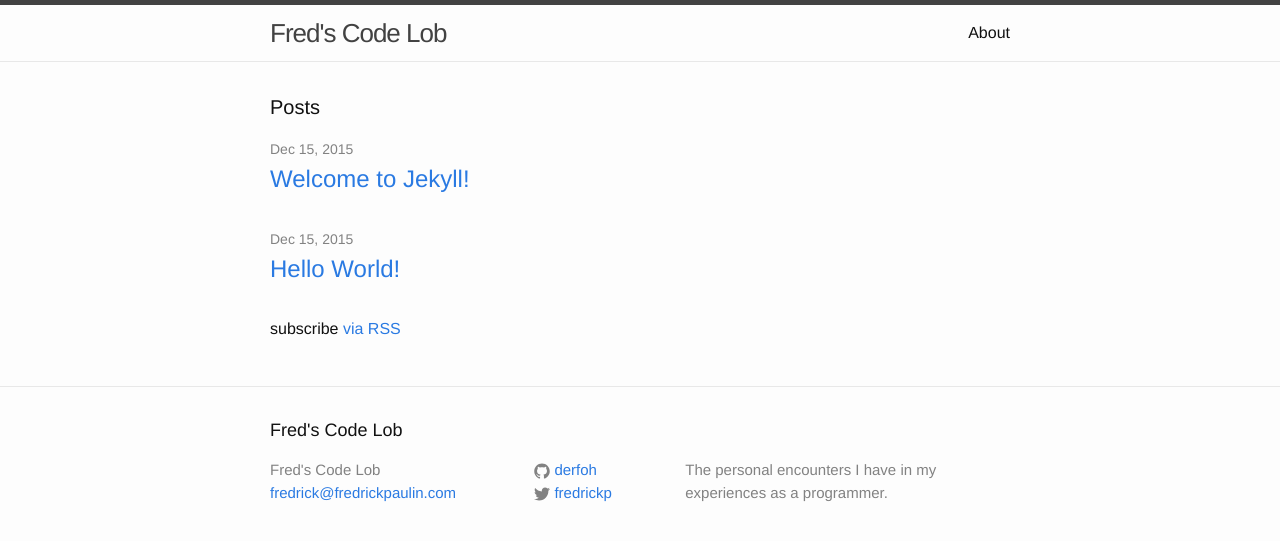
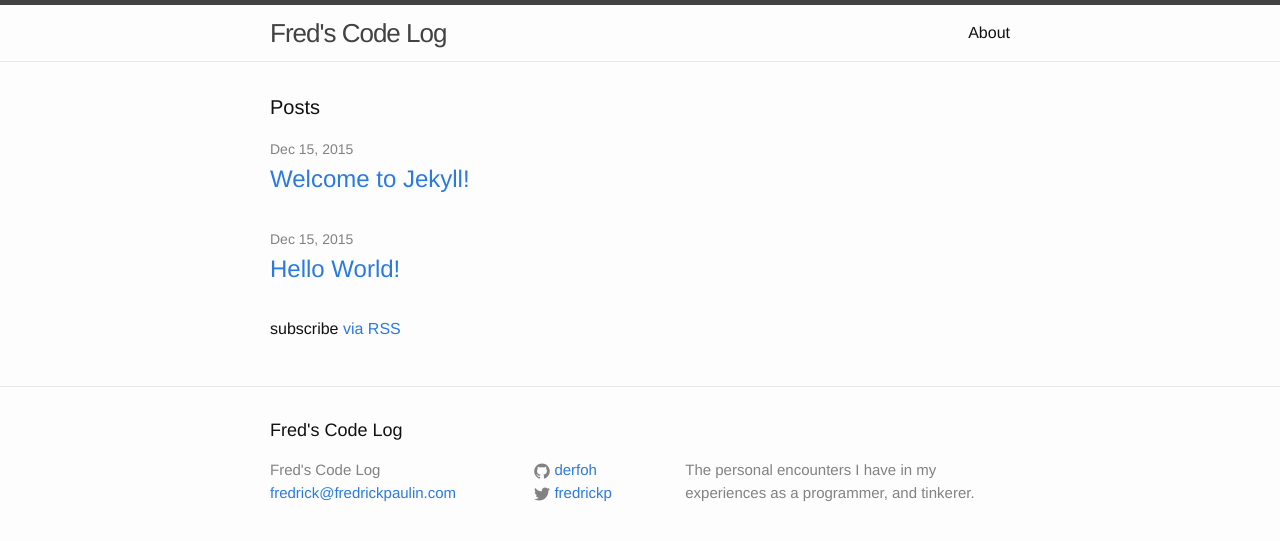
Before and after one commit to DerfOh/derfoh.github.io, a Jekyll site: the page built from index.html, in a window 1280 px wide. Shown: the top 541 px of the page. Built offline with Jekyll 4.4.1, drawn with Linux system fonts in a browser that asks for light colours.

Commit message:
Fixed spelling error in config
Fixed spelling error in config and also added a bit to the description.

```diff
--- a/_config.yml
+++ b/_config.yml
@@ -6,10 +6,10 @@
 # 'jekyll serve'. If you change this file, please restart the server process.
 
 # Site settings
-title: Fred's Code Lob
+title: Fred's Code Log
 email: fredrick@fredrickpaulin.com
 description: > # this means to ignore newlines until "baseurl:"
-  The personal encounters I have in my experiences as a programmer.
+  The personal encounters I have in my experiences as a programmer, and tinkerer.
 baseurl: "" # the subpath of your site, e.g. /blog
 url: "http://yourdomain.com" # the base hostname & protocol for your site
 twitter_username: fredrickp
```
